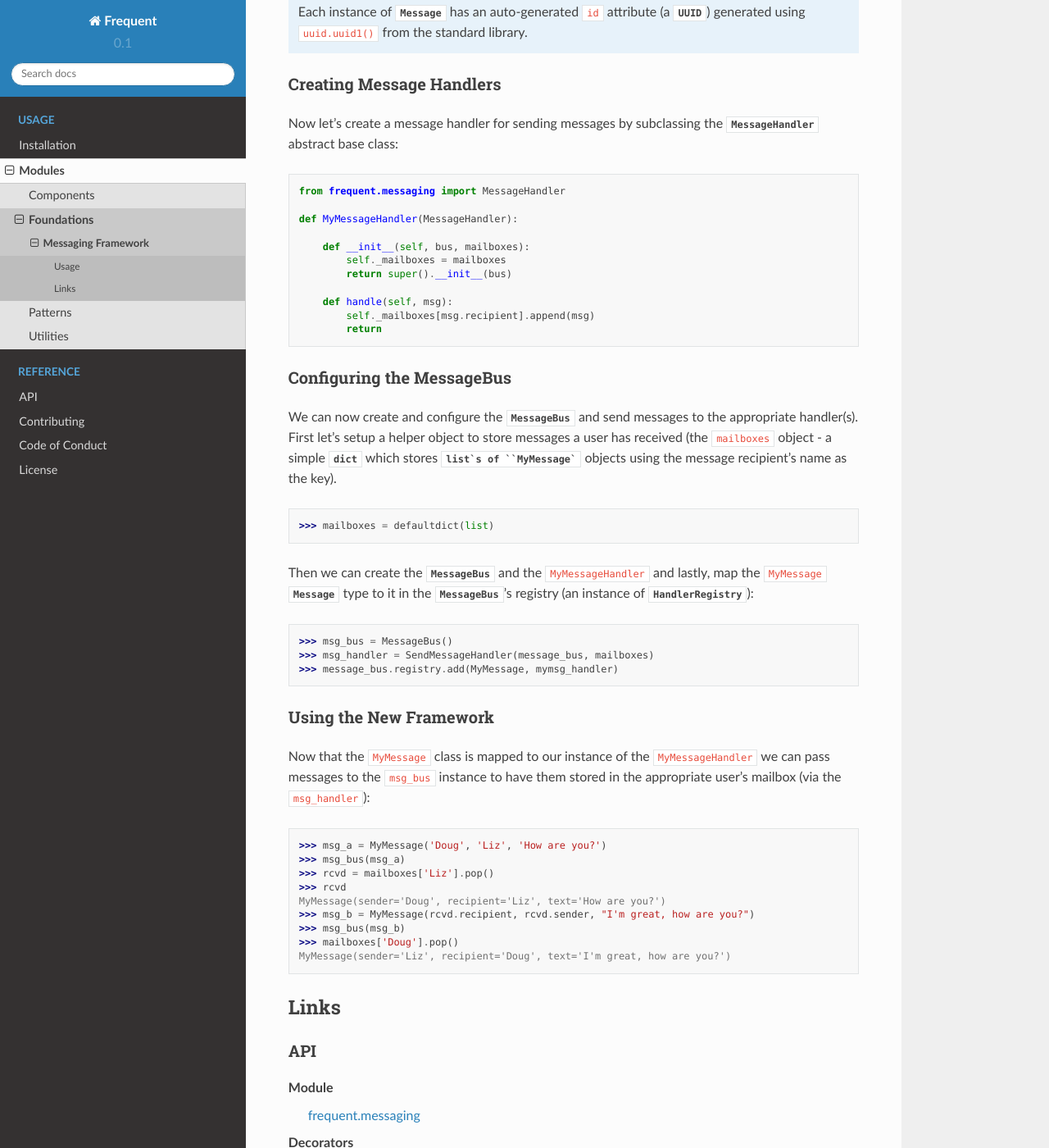
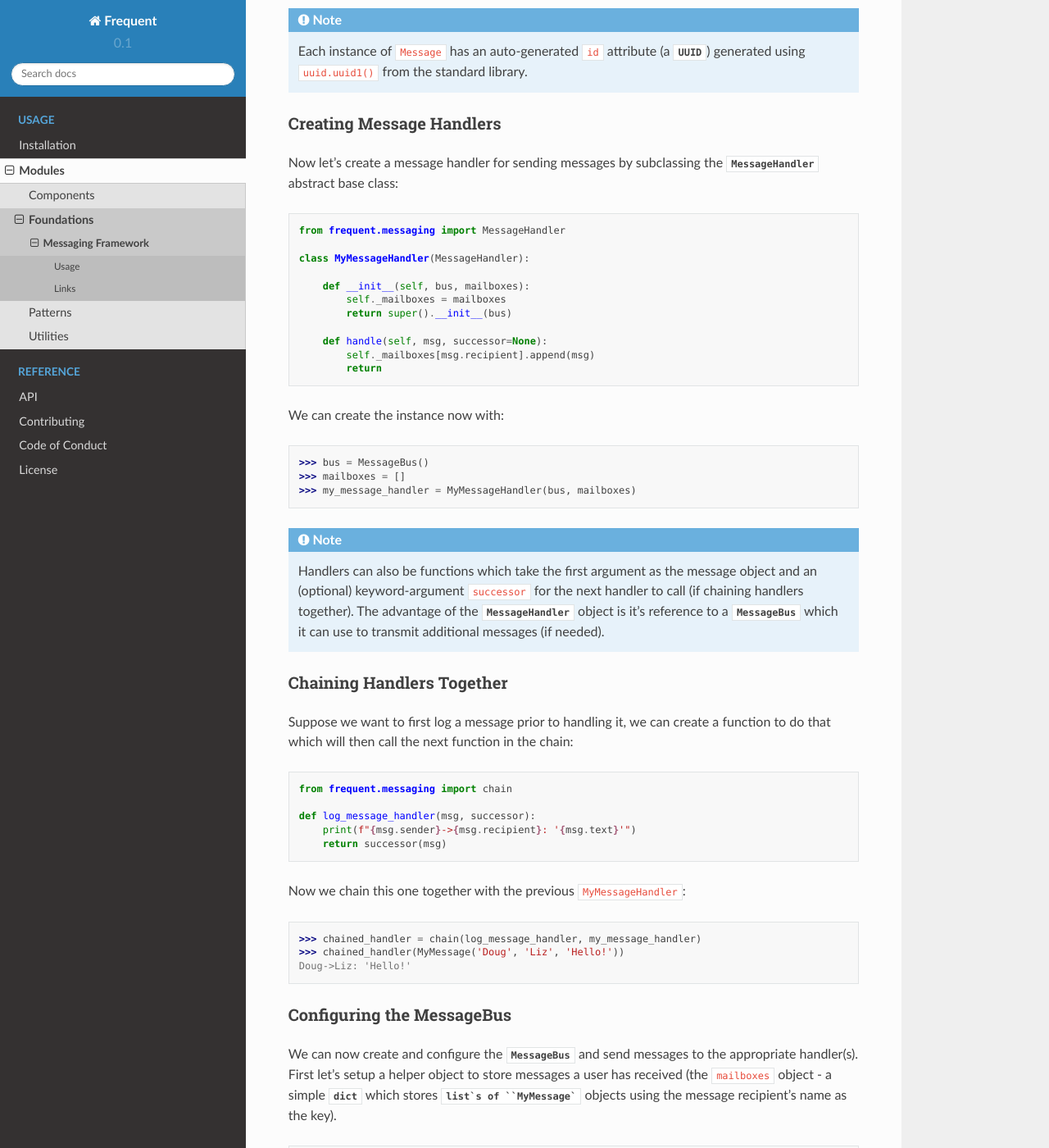
Before and after one commit to douglasdaly/frequent, a Sphinx documentation site: the page built from docs/usage/foundation.messaging.rst, in a window 1280 px wide and 1400 px high, scrolled down 1058 px. Shown: the whole window at 82% size. Built offline with Sphinx 7.4.7 and the Read the Docs theme 2.0.0, drawn with Linux system fonts in a browser that asks for light colours; pages that are not in the unit, such as notebooks, are missing from menus; some of the changed text lies outside the part shown.

Commit message:
Added chaining to messaging framework, doc fixes.

```diff
--- a/docs/usage/foundation.messaging.rst
+++ b/docs/usage/foundation.messaging.rst
@@ -9,8 +9,12 @@ applications which implement the :doc:`pattern.repository` and/or the
 advantages of using this kind of system are:
 
 - It **decouples** :obj:`Message` objects from the business-logic which handles
-  them (:obj:`MessageHandlers`).
-- It allows **multiple** handlers to act on a single :obj:`Message` object.
+  them (:obj:`MessageHandler` or any :obj:`Callable` taking a message object as
+  its first argument).
+- It allows **chaining** of handlers together in order to call subsequent
+  handlers on a message in a sequential way via a simple :obj:`chain` function.
+- It allows **broadcasting** a single message to multiple handlers (different
+  from sequential chaining).
 - It uses a **centralized** :obj:`MessageBus` to shuttle messages about (you
   *may* want to create your own instance with the :doc:`utility.singleton`
   module to make it a singleton object).
@@ -22,20 +26,20 @@ advantages of using this kind of system are:
 Usage
 =====
 
-The :py:mod:`messaging` module provides all the pieces needed to create custom
-:obj:`Message` and :obj:`MessageHandler` classes as well as the components
-needed to facilitate message passing via the :obj:`MessageBus` and
-:obj:`HandlerRegistry` classes.  It also provides a special decorator,
-:obj:`message`, which is the simplest way to create your own :obj:`Message`
-objects.  In the examples below we'll create a *very basic* messaging framework
-to deliver messages to the appropriate user's mailbox.
+The :obj:`frequent.messaging` module provides all the pieces needed to create
+custom :obj:`Message <frequent.messaging.Message>` and
+:obj:`MessageHandler <frequent.messaging.MessageHandler>` classes as well as
+the components needed to facilitate message passing via the
+:obj:`MessageBus <frequent.messaging.MessageBus>`.  In the examples below
+we'll create a *very basic* messaging framework to deliver messages to the
+appropriate user's mailbox to show some of these features.
 
 
 Creating Message Classes
 ------------------------
 
-To start you'll need to create your own :obj:`Message` classes, which can be
-done using the ``@message`` decorator:
+To start you'll need to create your own ``Message`` classes, which can be done
+using the ``@message`` decorator:
 
 .. code-block:: python
 
@@ -48,14 +52,14 @@ done using the ``@message`` decorator:
         text: str
 
 
-The decorator will automatically add the :obj:`Message` class to the base
+The decorator will automatically add the ``Message`` class to the base
 classes (``__bases__``) of the ``MyMessage`` class and cast the class as a
 `dataclass <https://docs.python.org/3/library/dataclasses.html>`_ via the new
 (as of Python 3.7) standard library.
 
 .. note::
 
-    Each instance of :obj:`Message` has an auto-generated ``id`` attribute (a
+    Each instance of ``Message`` has an auto-generated ``id`` attribute (a
     :obj:`UUID`) generated using ``uuid.uuid1()`` from the standard library.
 
 
@@ -69,15 +73,50 @@ Now let's create a message handler for sending messages by subclassing the
 
     from frequent.messaging import MessageHandler
 
-    def MyMessageHandler(MessageHandler):
+    class MyMessageHandler(MessageHandler):
 
         def __init__(self, bus, mailboxes):
             self._mailboxes = mailboxes
             return super().__init__(bus)
 
-        def handle(self, msg):
+        def handle(self, msg, successor=None):
             self._mailboxes[msg.recipient].append(msg)
             return
+
+We can create the instance now with:
+
+>>> bus = MessageBus()
+>>> mailboxes = []
+>>> my_message_handler = MyMessageHandler(bus, mailboxes)
+
+.. note::
+
+    Handlers can also be functions which take the first argument as the message
+    object and an (optional) keyword-argument ``successor`` for the next
+    handler to call (if chaining handlers together).  The advantage of the
+    :obj:`MessageHandler` object is it's reference to a :obj:`MessageBus` which
+    it can use to transmit additional messages (if needed).
+
+
+Chaining Handlers Together
+--------------------------
+
+Suppose we want to first log a message prior to handling it, we can create a
+function to do that which will then call the next function in the chain:
+
+.. code-block:: python
+
+    from frequent.messaging import chain
+
+    def log_message_handler(msg, successor):
+        print(f"{msg.sender}->{msg.recipient}: '{msg.text}'")
+        return successor(msg)
+
+Now we chain this one together with the previous ``MyMessageHandler``:
+
+>>> chained_handler = chain(log_message_handler, my_message_handler)
+>>> chained_handler(MyMessage('Doug', 'Liz', 'Hello!'))
+Doug->Liz: 'Hello!'
 
 
 Configuring the MessageBus
@@ -130,6 +169,9 @@ Module
 Decorators
     :obj:`message <frequent.messaging.message>`
 
+Functions
+    :obj:`chain <frequent.messaging.chain>`
+
 Abstract Classes
     :obj:`Message <frequent.messaging.Message>`,
     :obj:`MessageHandler <frequent.messaging.MessageHandler>`
@@ -141,3 +183,6 @@ Classes
 Exceptions
     :obj:`MessagingException <frequent.messaging.MessagingException>`,
     :obj:`NoHandlersFoundException <frequent.messaging.NoHandlersFoundException>`
+
+Type Hints
+    :obj:`T_Handler <frequent.messaging.T_Handler>`
```
Also changed, not shown: docs/index.rst (+0 -7 lines), docs/usage/pattern.unit_of_work.rst (+7 -29 lines), 6 other files.
